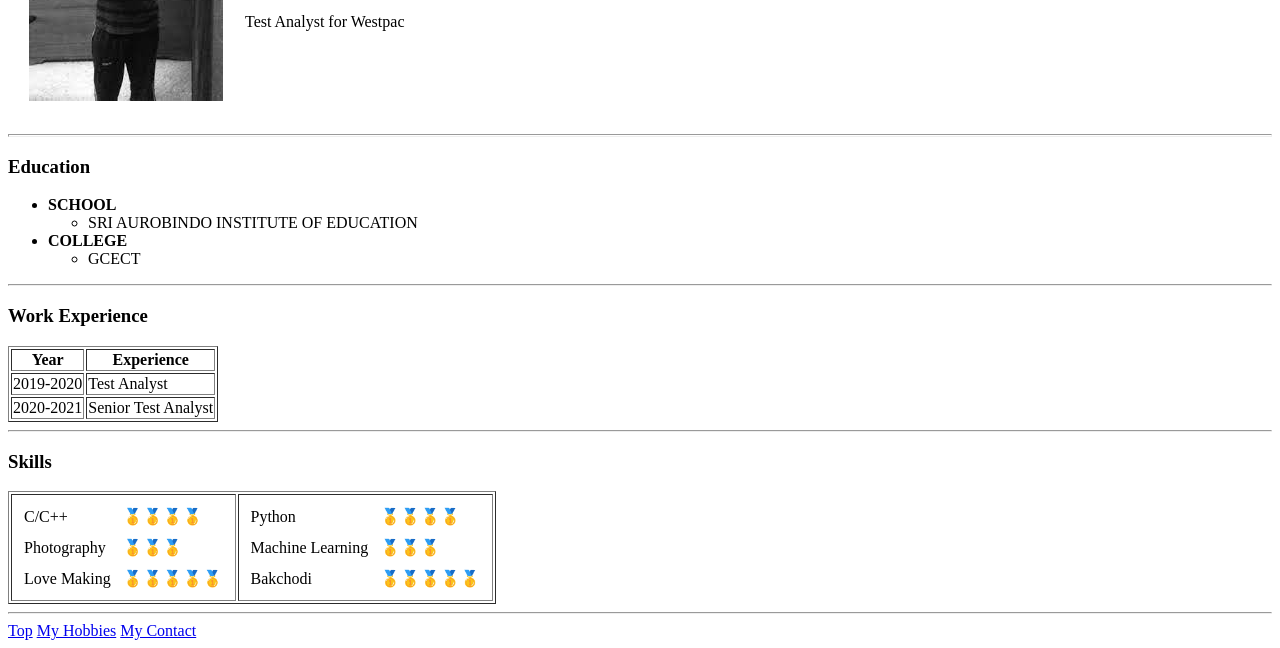
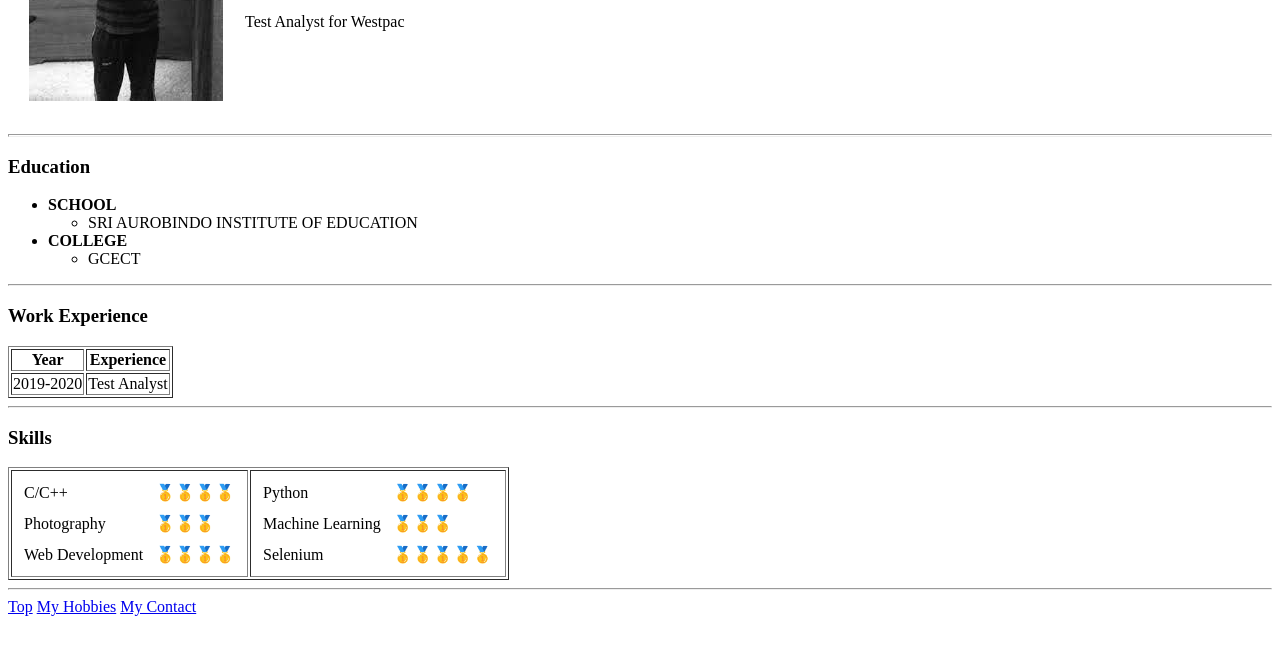
Before and after one commit to pmaity1995/CV, a plain HTML site: page index.html in a window 1280 px wide. Shown: the part 188-836 px from the top of the page. After the commit the page ends 812 px from the top, so only its background shows below. Drawn offline with Linux system fonts and the light colour scheme.

Commit message:
Update index.html

```diff
--- a/index.html
+++ b/index.html
@@ -18,7 +18,7 @@
         <td>
           <h1>Pathikrit Maity</h1>
           <p>
-            <em>System Engineer in<strong>Infosys Limited</strong></em>
+            <em>System Engineer in <strong>Infosys Limited</strong></em>
           </p>
           <p>Test Analyst for Westpac</p>
         </td>
@@ -55,10 +55,6 @@
           <td>2019-2020</td>
           <td>Test Analyst</td>
         </tr>
-        <tr>
-          <td>2020-2021</td>
-          <td>Senior Test Analyst</td>
-        </tr>
       </tbody>
     </table>
     <hr />
@@ -77,8 +73,8 @@
               <td>🥇🥇🥇</td>
             </tr>
             <tr>
-              <td>Love Making</td>
-              <td>🥇🥇🥇🥇🥇</td>
+              <td>Web Development</td>
+              <td>🥇🥇🥇🥇</td>
             </tr>
           </table>
         </td>
@@ -93,7 +89,7 @@
               <td>🥇🥇🥇</td>
             </tr>
             <tr>
-              <td>Bakchodi</td>
+              <td>Selenium</td>
               <td>🥇🥇🥇🥇🥇</td>
             </tr>
           </table>
```
